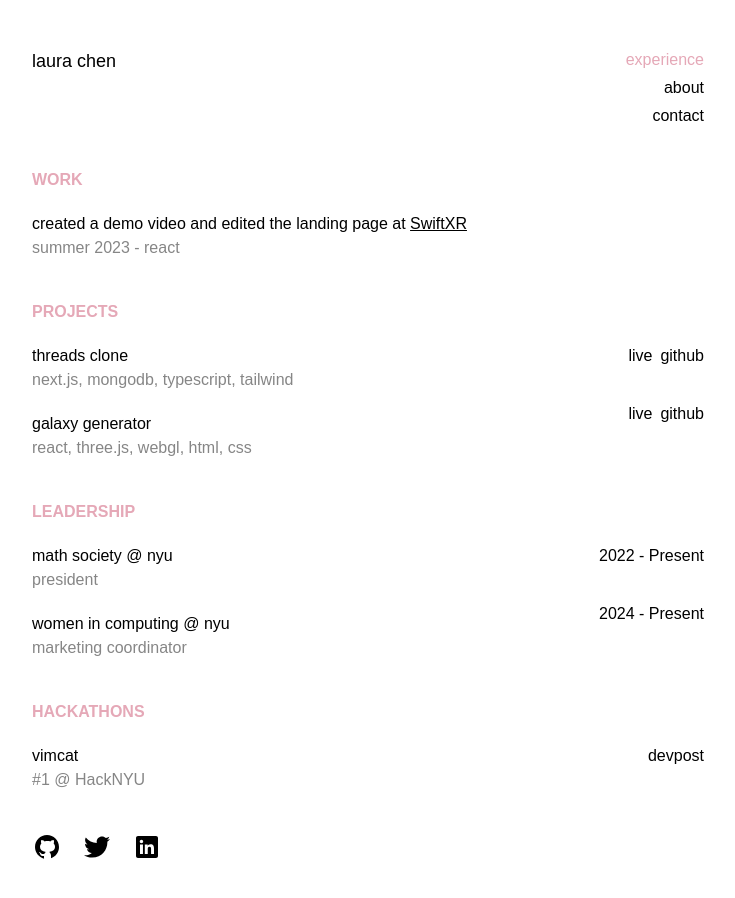
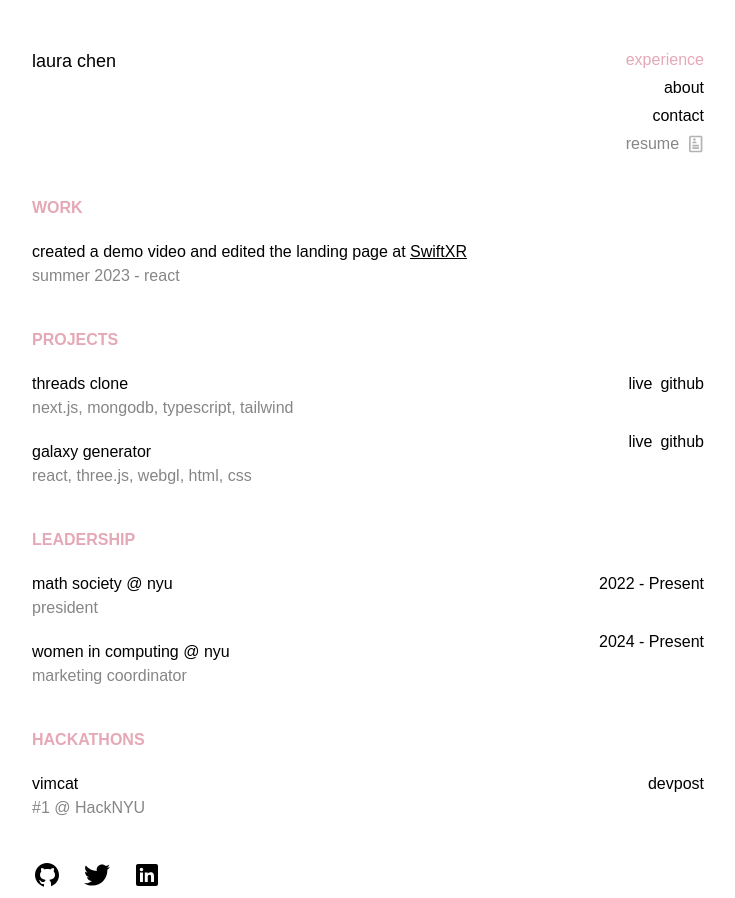
Before and after one commit to laura-codess/personal-website, a Next.js app: page / in a window 1280 px wide. Shown: the whole page, without its empty margins (272-1007 px from the left). Before the commit the page ends 870 px from the top, so only its background shows below. Built offline with nearby package versions, Linux system fonts and the light colour scheme; a web font is replaced by a local one.

Commit message:
added resume button without dox

```diff
--- a/components/Navbar.tsx
+++ b/components/Navbar.tsx
@@ -37,6 +37,17 @@ function Navbar() {
       >
         <a href="mailto:lc5065@nyu.edu">contact</a>
       </li>
+      <li
+  className={`flex flex-row items-center ${pathname === '/resume' ? 'text-mypink' : 'text-mygray'} hover:text-black`}
+  onMouseEnter={() => setHovered("resume")}
+  style={hovered === "resume" ? hoverStyle : undefined}
+>
+  <a href="/githubresume.pdf" target="_blank" rel="noopener noreferrer" className="flex items-center">
+    <p className="text-right pr-1">resume</p>
+    <img src="/resume.svg" alt="Download resume" className="w-5 h-5" style={{ filter: hovered === "resume" ? 'none' : 'grayscale(100%) brightness(0) invert(0.7)' }} />
+  </a>
+</li>
+
     </ul>
   );
 }
```
Also changed, not shown: 1 other file (tests, documents, lock files or other folders).
